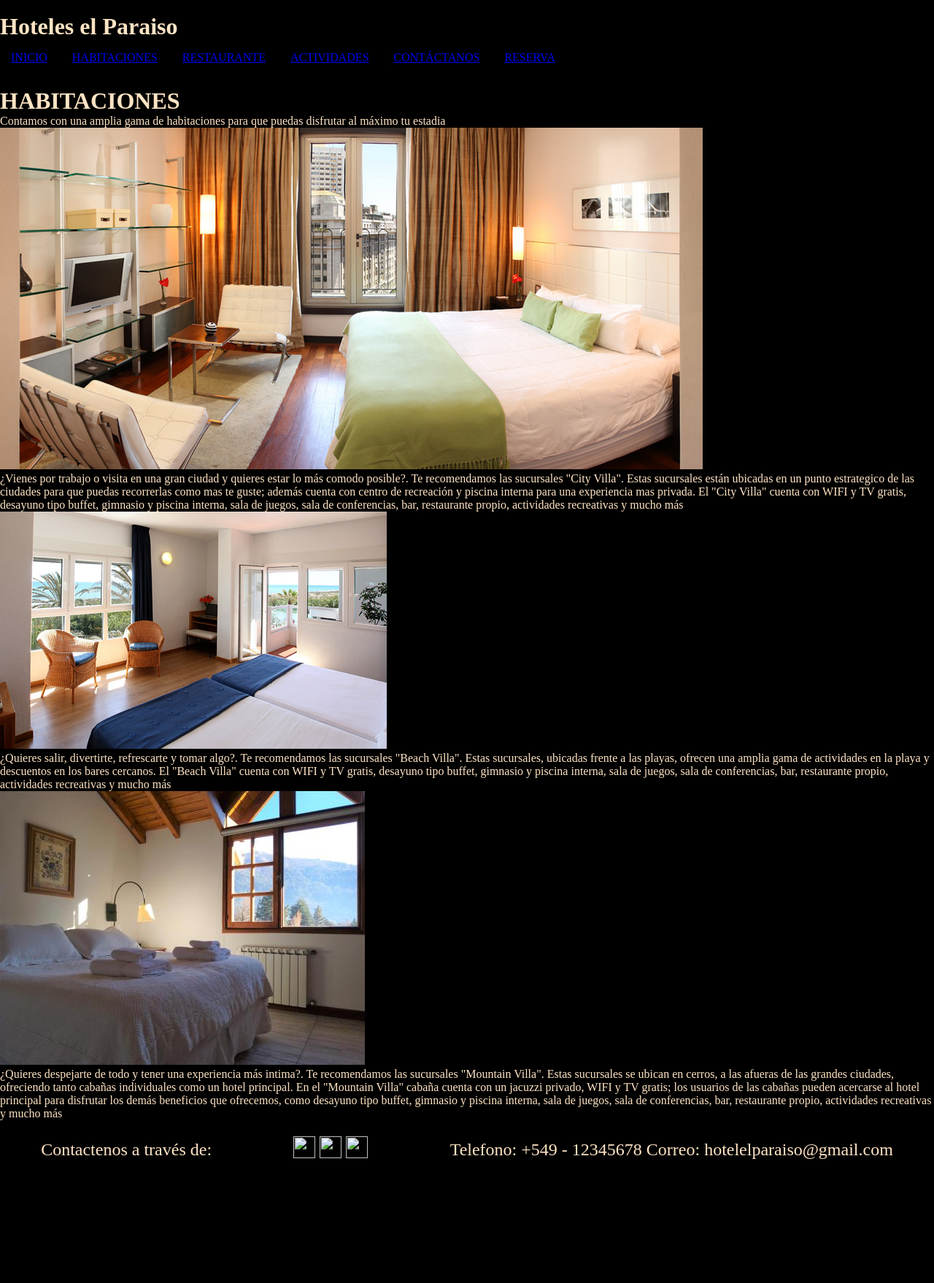
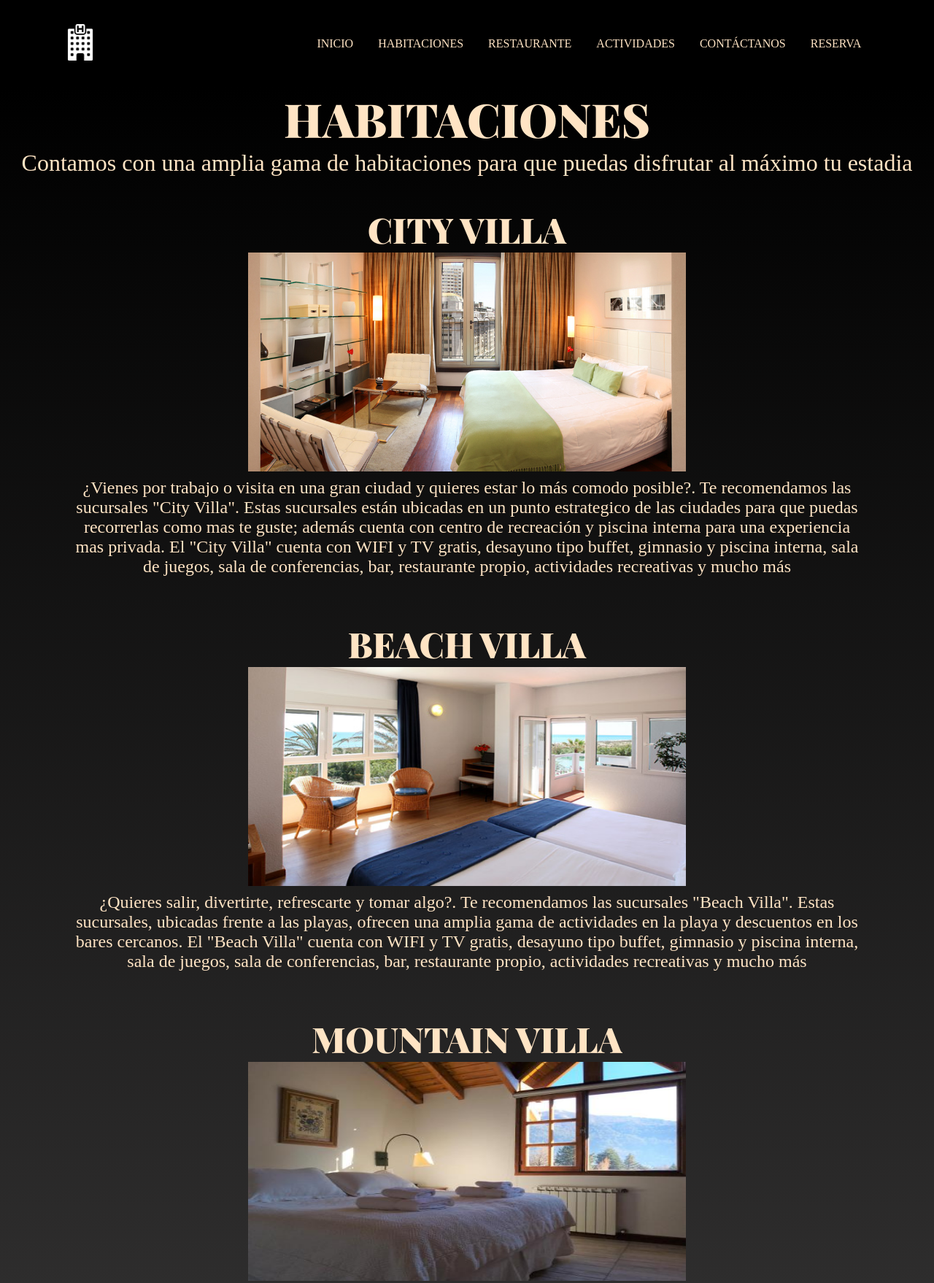
Before and after one commit to Nionn11/tercera_preentrega, a plain HTML site: page pages/habitaciones.html in a window 1280 px wide. Shown: the top 1758 px of the page at 73% size. Before the commit the page ends 1615 px from the top, so only its background shows below. Drawn offline with nearby package versions, Linux system fonts and the light colour scheme.

Commit message:
commit_7

```diff
--- a/css/styles.css
+++ b/css/styles.css
@@ -104,8 +104,6 @@ main {
         background-position: left;
         font-weight: 700;
     }
-
-
     .main__video {
         width: 100vw;
         height: auto;
@@ -214,42 +212,35 @@ footer {
         width: 30px;
     }
 
+    /* HABITACIONES */
+    .habit__main__titulo {
+        font-size: 4rem;
+        font-family: 'Playfair Display', serif;
+    }
+    .habit__main__descripcion {
+        font-size: 2rem;
+        font-family: 'Playfair', serif;
+    }
+    .habit__main {
+        background-image: linear-gradient(black, rgb(51, 50, 50));
+        display: flex;
+        flex-direction: column;
+        justify-content: center;
+        align-items: center;
+        text-align: center;
+    }
+    .imagen_habit {
+        width: 600px;
+        height: 300px;
+    }
+
+
+
     /* DESKTOP FIRST */
 
 
     @media only screen and (max-width: 1200px) {
-    .header {
-        font-size: 0.8rem;
-    }
-    .header__logo {
-        height: 40px;
-        width: 40px;
-        margin-right: 200px;
-        margin-left: 20px;
-    }
-    li {
-        padding: 5px;
-        margin: 5px;
-        border: 1px solid bisque;
-    }
-    .section1 {
-        height: 60vh;
-    }
-    .section1__titulo {
-    font-size: 2rem;
-    margin: 30px;
-    letter-spacing: 2vw;
-}
-.section1__eslogan {
-    font-size: 1.3rem;
-    margin: 5px 5px 40px 5px;
-}
-.section1__reserva {
-    font-size: 2rem;
-    color: beige;
-    border: 2px solid blue;
-    margin: 40px;
-}
+
     }
 
     @media only screen and (max-width: 768px) {
--- a/pages/habitaciones.html
+++ b/pages/habitaciones.html
@@ -1,56 +1,70 @@
 <!DOCTYPE html>
 <html lang="en">
 <head>
+    <link rel="shortcut icon" href="./assets/favicon.png-">
     <meta charset="UTF-8">
     <meta http-equiv="X-UA-Compatible" content="IE=edge">
     <meta name="viewport" content="width=device-width, initial-scale=1.0">
+    <link href="https://unpkg.com/aos@2.3.1/dist/aos.css" rel="stylesheet">
+    <link rel="preconnect" href="https://fonts.googleapis.com">
+    <link rel="preconnect" href="https://fonts.gstatic.com" crossorigin>
+    <link href="https://fonts.googleapis.com/css2?family=Playfair+Display:wght@400;900&display=swap" rel="stylesheet">
+    <link rel="shortcut icon" href="./assets/favicon.png">
     <link rel="stylesheet" href="../css/styles.css">
-    <link rel="shortcut icon" href="../assets/favicon.png">
     <title>El Paraiso - Habitaciones</title>
 </head>
 <body>
-        <header>
-            <a href="./index.html"><img src="./assets/images/Logo.png" alt=""></a>
-            <h1>Hoteles el Paraiso</h1>
+    <header class="header">
+        <a href="../index.html"><img src="../assets/images/Logo.png" alt="" class="header__logo"></a>
         <ul>
-                <li><a href="../index.html">INICIO</a></li>
-                <li><a href="../pages/habitaciones.html">HABITACIONES</a></li>
-                <li><a href="../pages/restaurante.html">RESTAURANTE</a></li>
-                <li><a href="../pages/actividades.html">ACTIVIDADES</a></li>
-                <li><a href="#contactos">CONTÁCTANOS</a></li>
-                <li><a href="../pages/reserva.html">RESERVA</a></li>
+            <li><a class="header__link" href="../index.html">INICIO</a></li>
+            <li><a class="header__link" href="../pages/habitaciones.html">HABITACIONES</a></li>
+            <li><a class="header__link" href="../pages/restaurante.html">RESTAURANTE</a></li>
+            <li><a class="header__link" href="../pages/actividades.html">ACTIVIDADES</a></li>
+            <li><a class="header__link" href="#contactos">CONTÁCTANOS</a></li>
+            <li><a class="header__link" href="../pages/reserva.html">RESERVA</a></li>
         </ul>
     </header>
 
-        <main>
-            <h1>HABITACIONES</h1>
-            <p>Contamos con una amplia gama de habitaciones para que puedas disfrutar al máximo tu estadia</p>
+        <main class="habit__main">
+            <h1 class="habit__main__titulo">HABITACIONES</h1>
+            <p class="habit__main__descripcion">Contamos con una amplia gama de habitaciones para que puedas disfrutar al máximo tu estadia</p>
             <div>
-                <img src="../assets/images/Habitacion_ciudad.jpg" alt="">
-                <p>¿Vienes por trabajo o visita en una gran ciudad y quieres estar lo más comodo posible?. Te recomendamos las sucursales "City Villa". Estas sucursales están ubicadas en un punto estrategico de las ciudades para que puedas recorrerlas como mas te guste; además cuenta con centro de recreación y piscina interna para una experiencia mas privada. El "City Villa" cuenta con WIFI y TV gratis, desayuno tipo buffet, gimnasio y piscina interna, sala de juegos, sala de conferencias, bar, restaurante propio, actividades recreativas y mucho más</p>
-            </div>
-            <div>
-                <img src="../assets/images/Habitacion_playa.jpg" alt="">
-                <p>¿Quieres salir, divertirte, refrescarte y tomar algo?. Te recomendamos las sucursales "Beach Villa". Estas sucursales, ubicadas frente a las playas, ofrecen una amplia gama de actividades en la playa y descuentos en los bares cercanos. El "Beach Villa" cuenta con WIFI y TV gratis, desayuno tipo buffet, gimnasio y piscina interna, sala de juegos, sala de conferencias, bar, restaurante propio, actividades recreativas y mucho más </p>
-            </div>
-            <div>
-                <img src="../assets/images/Habitacion_montañas.jpg" alt="">
-                <p>¿Quieres despejarte de todo y tener una experiencia más intima?. Te recomendamos las sucursales "Mountain Villa". Estas sucursales se ubican en cerros, a las afueras de las grandes ciudades, ofreciendo tanto cabañas individuales como un hotel principal. En el "Mountain Villa" cabaña cuenta con un jacuzzi privado, WIFI y TV gratis; los usuarios de las cabañas pueden acercarse al hotel principal para disfrutar los demás beneficios que ofrecemos, como desayuno tipo buffet, gimnasio y piscina interna, sala de juegos, sala de conferencias, bar, restaurante propio, actividades recreativas y mucho más</p>
+                <section class="habit__section1" data-aos="flip-up">
+                    <h2 class="main__section2__titulo ">CITY VILLA</h2>
+                    <img class="imagen_habit" src="../assets/images/Habitacion_ciudad.jpg" alt="">
+                    <p class="main__section2__texto">¿Vienes por trabajo o visita en una gran ciudad y quieres estar lo más comodo posible?. Te recomendamos las sucursales "City Villa". Estas sucursales están ubicadas en un punto estrategico de las ciudades para que puedas recorrerlas como mas te guste; además cuenta con centro de recreación y piscina interna para una experiencia mas privada. El "City Villa" cuenta con WIFI y TV gratis, desayuno tipo buffet, gimnasio y piscina interna, sala de juegos, sala de conferencias, bar, restaurante propio, actividades recreativas y mucho más</p>
+                </section>
+
+                <section class="habit__section2" data-aos="fade-right" data-aos-anchor="#example-anchor" data-aos-offset="500" data-aos-duration="500">
+                    <h2 class="main__section2__titulo ">BEACH VILLA</h2>
+                    <img class="imagen_habit" src="../assets/images/Habitacion_playa.jpg" alt="">
+                    <p  class="main__section2__texto">¿Quieres salir, divertirte, refrescarte y tomar algo?. Te recomendamos las sucursales "Beach Villa". Estas sucursales, ubicadas frente a las playas, ofrecen una amplia gama de actividades en la playa y descuentos en los bares cercanos. El "Beach Villa" cuenta con WIFI y TV gratis, desayuno tipo buffet, gimnasio y piscina interna, sala de juegos, sala de conferencias, bar, restaurante propio, actividades recreativas y mucho más </p>
+                </section>
+
+                <section class="habit__section3" data-aos="fade-left" data-aos-anchor="#example-anchor" data-aos-offset="500" data-aos-duration="500">
+                    <h2 class="main__section2__titulo ">MOUNTAIN VILLA</h2>
+                    <img class="imagen_habit" src="../assets/images/Habitacion_montañas.jpg" alt="">
+                    <p  class="main__section2__texto">¿Quieres despejarte de todo y tener una experiencia más intima?. Te recomendamos las sucursales "Mountain Villa". Estas sucursales se ubican en cerros, a las afueras de las grandes ciudades, ofreciendo tanto cabañas individuales como un hotel principal. En el "Mountain Villa" cabaña cuenta con un jacuzzi privado, WIFI y TV gratis; los usuarios de las cabañas pueden acercarse al hotel principal para disfrutar los demás beneficios que ofrecemos, como desayuno tipo buffet, gimnasio y piscina interna, sala de juegos, sala de conferencias, bar, restaurante propio, actividades recreativas y mucho más</p>
+                </section>
             </div>
         </main>
 
     <footer clas="footer">
         <p id="contactos">Contactenos a través de:</p>
         <div>
-                <a href="https://www.facebook.com/"> <img src="./assets/images/facebook.png" alt="" class="footer__red"></a>
-                <a href="https://twitter.com/"><img src="./assets/images/twitter.png" alt="" class="footer__red"></a>
-                <a href="https://www.instagram.com/"><img src="./assets/images/instagram.png" alt="" class="footer__red"></a>
+            <a href="https://www.facebook.com/"> <img src="../assets/images/facebook.png" alt="" class="footer__red"></a>
+            <a href="https://twitter.com/"><img src="../assets/images/twitter.png" alt="" class="footer__red"></a>
+            <a href="https://www.instagram.com/"><img src="../assets/images/instagram.png" alt="" class="footer__red"></a>
         </div>
-            <div>
-                <span>Telefono: +549 - 12345678</span>
-                <span>Correo: hotelelparaiso@gmail.com</span>
-            </div>
+            <div>Telefono: +549 - 12345678</div>
+            <div>Correo: hotelelparaiso@gmail.com</div>
     </footer>
 
+
+    <script src="https://unpkg.com/aos@2.3.1/dist/aos.js"></script>
+    <script>
+        AOS.init();
+      </script>
 </body>
 </html>
```
Also changed, not shown: pages/actividades.html (+14 -17 lines), pages/reserva.html (+13 -16 lines), pages/restaurante.html (+13 -16 lines), assets/images/facebook.png, assets/images/instagram.png, assets/images/twitter.png. Lines whose indentation alone changed are shown as unchanged.
